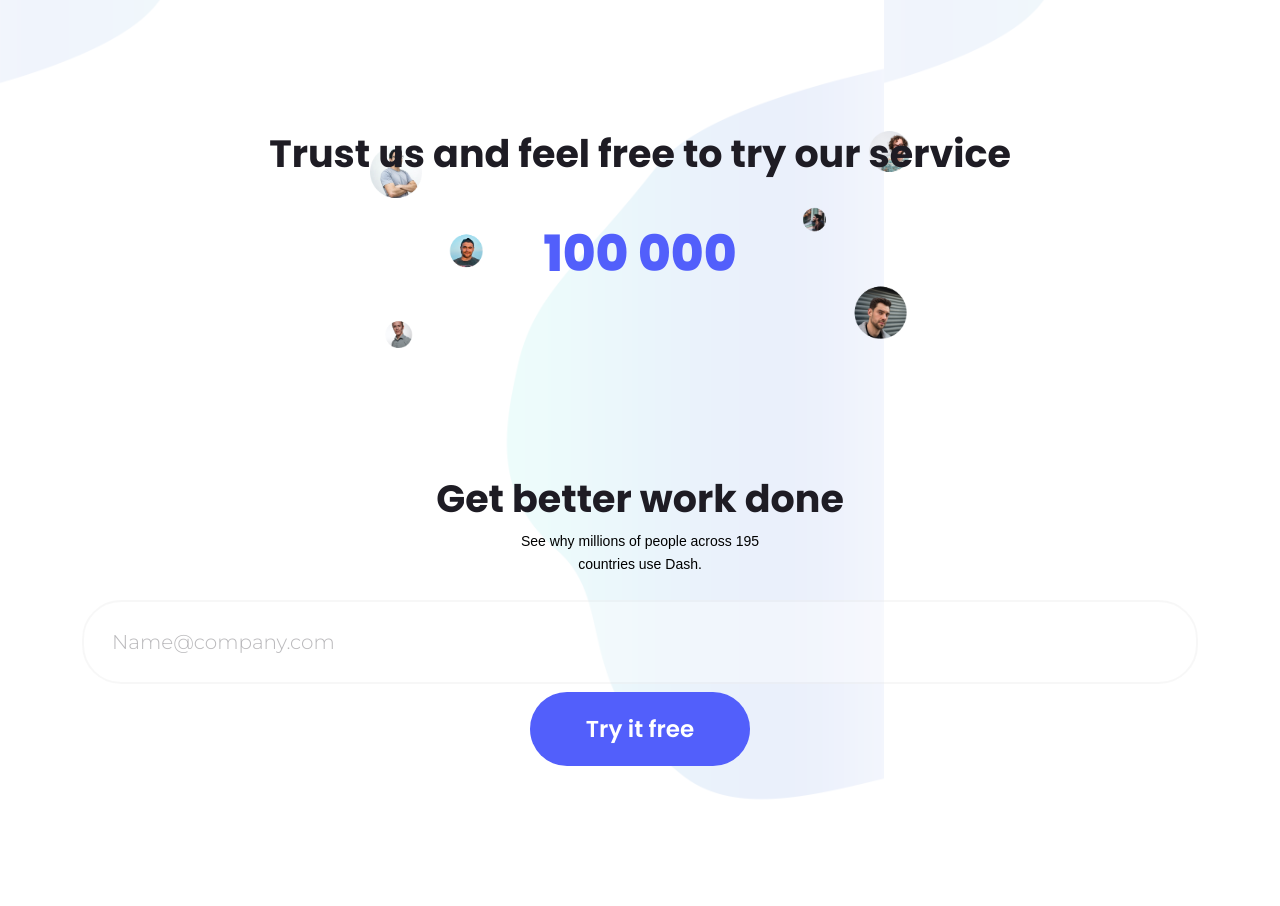
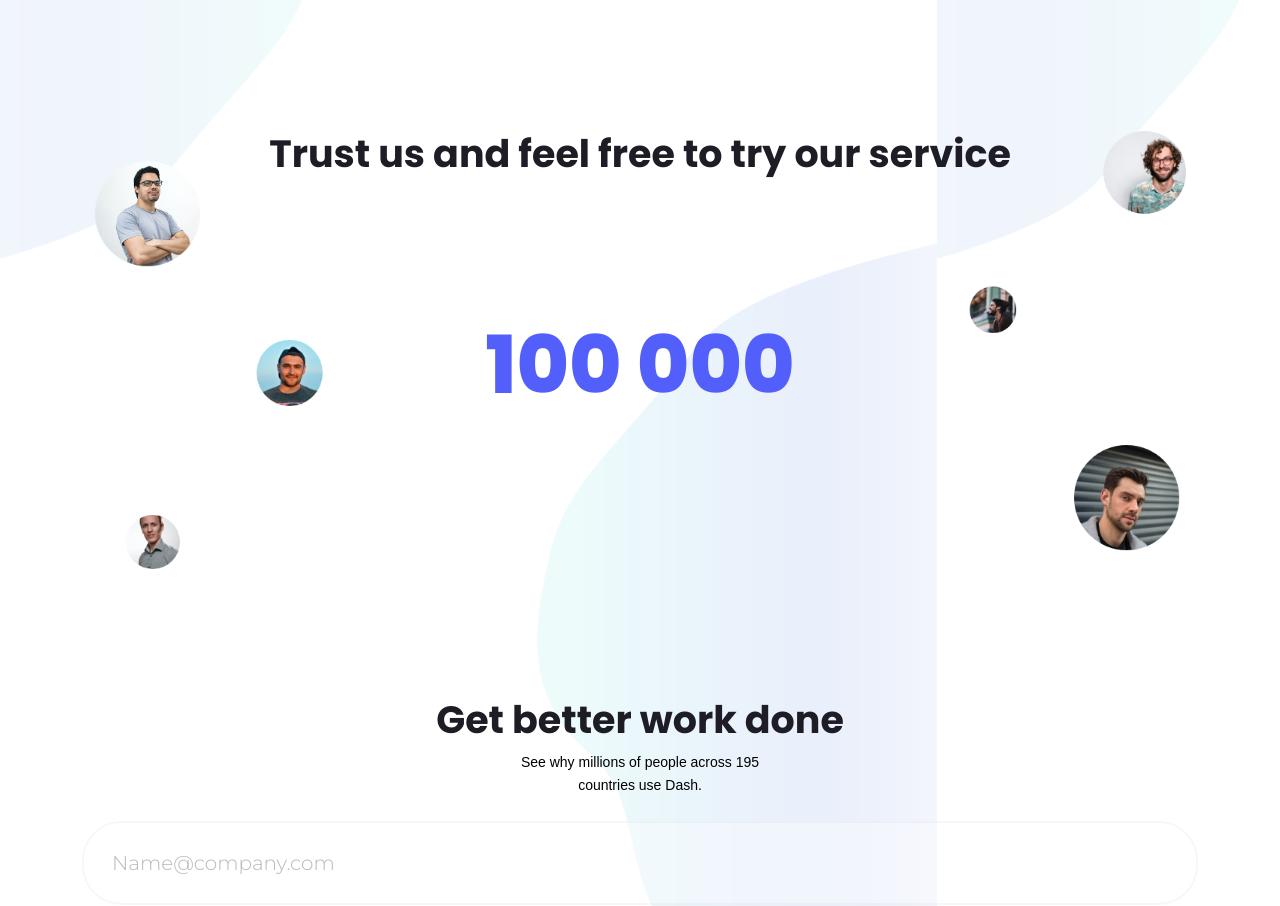
Before and after one commit to Amr-rgb/taskia, a Next.js app: page / in a window 1280 px wide. Shown: the part 2820-3726 px from the top of the page. Before the commit the page ends 3650 px from the top, so only its background shows below. Built offline with nearby package versions, Linux system fonts and the light colour scheme.

Commit message:
add feedback | responsive

```diff
--- a/components/Feedback.js
+++ b/components/Feedback.js
@@ -1,9 +1,9 @@
 function Feedback() {
     return (
-        <section className="feedback-section my-16 mt-24 mx-4 pb-4 bg-[url('/users.png')] bg-contain bg-no-repeat bg-bottom">
+        <section className="feedback-section my-16 mt-24 mx-4 pb-4 bg-[url('/users.png')] bg-contain bg-no-repeat bg-bottom md:mx-14">
             <div className="container text-center">
                 <h2>Trust us and feel free to try our service</h2>
-                <p className="text-blue font-poppins font-extrabold text-[50px] py-10">100 000</p>
+                <p className="text-blue font-poppins font-extrabold text-[50px] py-10 md:text-[80px] md:py-20 lg:py-32 2xl:text-[150px] 2xl:py-40">100 000</p>
             </div>
         </section>
     );
```
